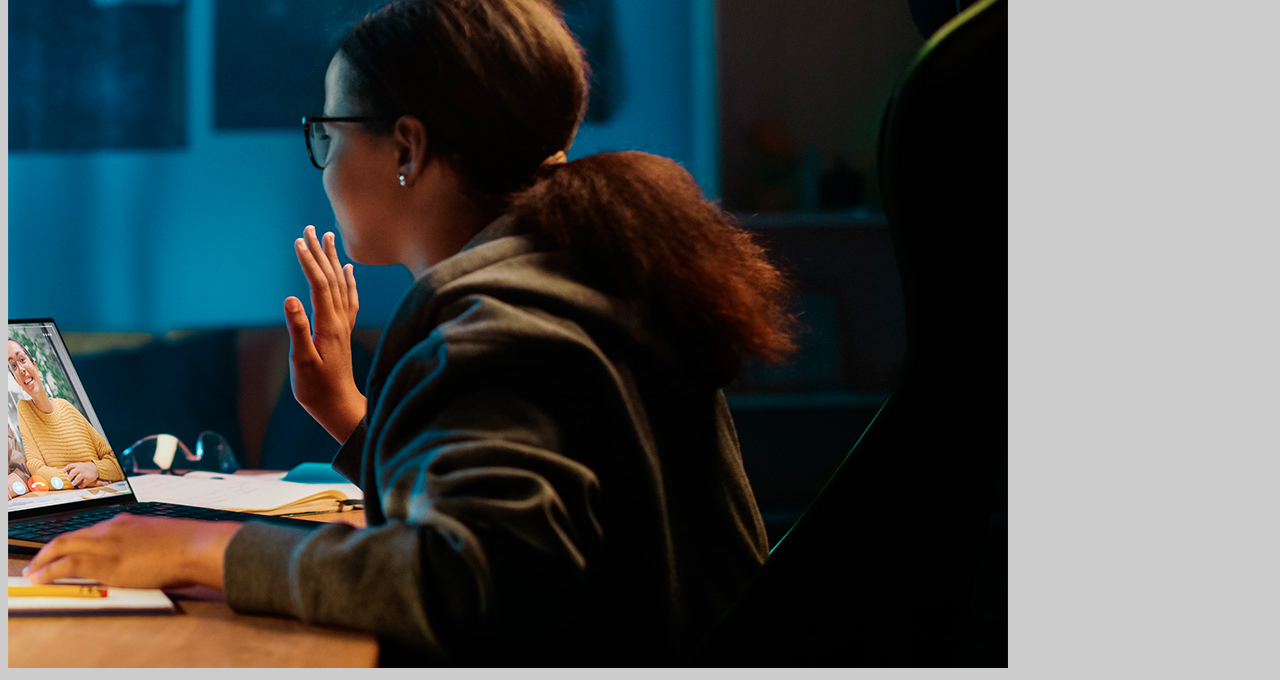
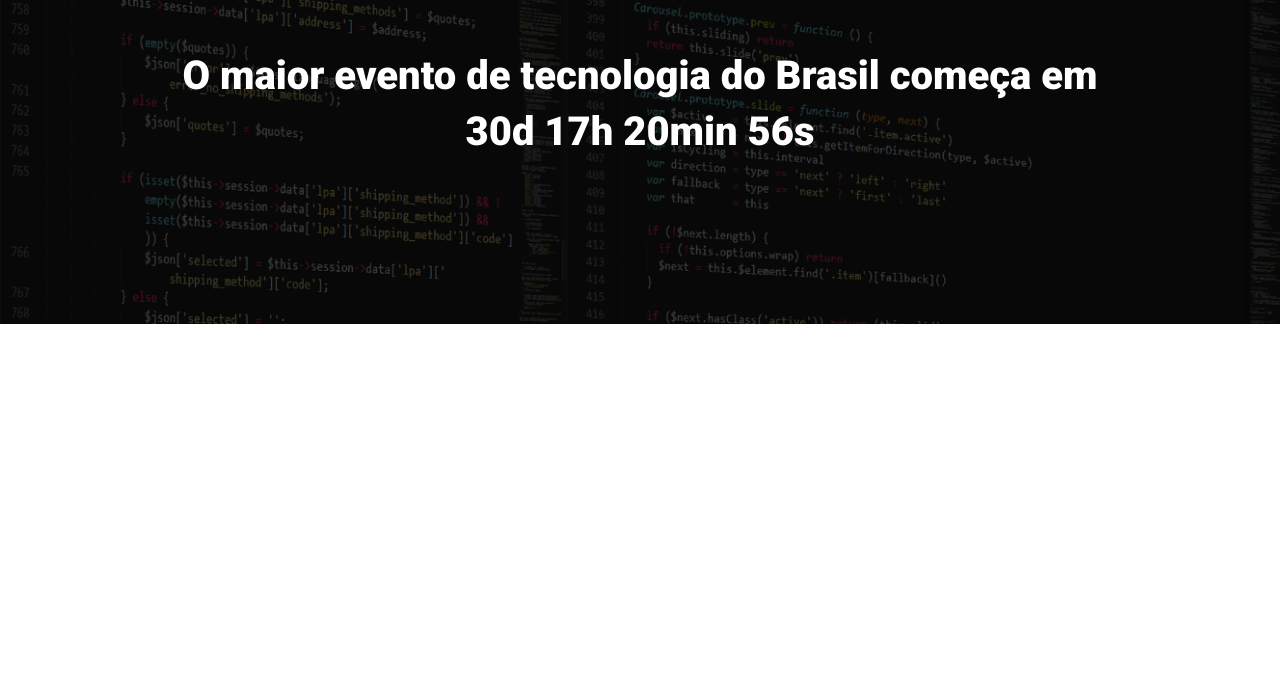
Before and after one commit to Stanley-Felix-Bergamo/EBAC_Talks, a website built with Parcel: page src/index.html in a window 1280 px wide. Shown: the part 160-840 px from the top of the page. After the commit the page ends 800 px from the top, so only its background shows below. Built offline with nearby package versions, Linux system fonts and the light colour scheme.

Commit message:
criando o hero

```diff
--- a/src/index.html
+++ b/src/index.html
@@ -5,13 +5,22 @@
     <meta charset="UTF-8">
     <meta http-equiv="X-UA-Compatible" content="IE=edge">
     <meta name="viewport" content="width=device-width, initial-scale=1.0">
-    <title>Document</title>
+    <title>EBAC Tech Talks</title>
+
+    <link rel="preconnect" href="https://fonts.googleapis.com">
+    <link rel="preconnect" href="https://fonts.gstatic.com" crossorigin>
+    <link href="https://fonts.googleapis.com/css2?family=Roboto:wght@400;700;900&display=swap" rel="stylesheet">
     <link rel="stylesheet" href="./styles/main.scss">
 </head>
 
 <body>
-    <h1>Ola</h1>
-    <img src="./images/backend.png" alt="">
+    <header class="hero">
+        <div class="container">
+            <img class="hero__logo" src="./images/ebac_logo.svg" alt="EBAC-logo">
+            <p class="hero__text">O maior evento de tecnologia do Brasil começa em
+                30d 17h 20min 56s</p>
+        </div>
+    </header>
     <script src="./scripts/main.js"></script>
 </body>
 
--- /dev/null
+++ b/src/styles/_hero.scss
@@ -0,0 +1,51 @@
+.hero {
+    padding-top: 64px;
+    padding-bottom: 100px;
+    background-image: url(../images/fundo.png);
+    background-repeat: no-repeat;
+    background-size: cover;
+    position: relative;
+
+    .container {
+        position: relative;
+    }
+
+    &::before {
+        position: absolute;
+        top: 0;
+        left: 0;
+        width: 100%;
+        height: 100%;
+        background-color: #000;
+        content: "";
+        opacity: 0.7;
+    }
+    &__text {
+        margin-top: 64px;
+        margin-bottom: 64px;
+
+        font-size: 40px;
+        line-height: 56px;
+        font-weight: 800;
+        text-align: center;
+    }
+
+    &__logo {
+        margin: 0 auto;
+        height: 80px;
+        display: block;
+    }
+    @media (max-width: 640px) {
+        padding: 40px 0;
+
+        &__logo {
+            height: 40px;
+        }
+
+        &__text {
+            font-size: 22px;
+            line-height: 24px;
+            margin: 24px 0;
+        }
+    }
+}
--- a/src/styles/main.scss
+++ b/src/styles/main.scss
@@ -1,3 +1,24 @@
-body {
-    background-color:#ccc;
+@use "./hero";
+
+* {
+    margin: 0;
+    padding: 0;
+    box-sizing: border-box;
+    list-style: none;
+    text-decoration: none;
+    font-family: Roboto, sans-serif;
+    color: #fff;
 }
+
+.container {
+    max-width: 960px;
+    width: 100%;
+    margin: 0 auto;
+
+    @media (max-width: 640px) {
+        max-width: 80%;
+    }
+    @media (max-width: 1024px) {
+        max-width: 90%;
+    }
+}
```
